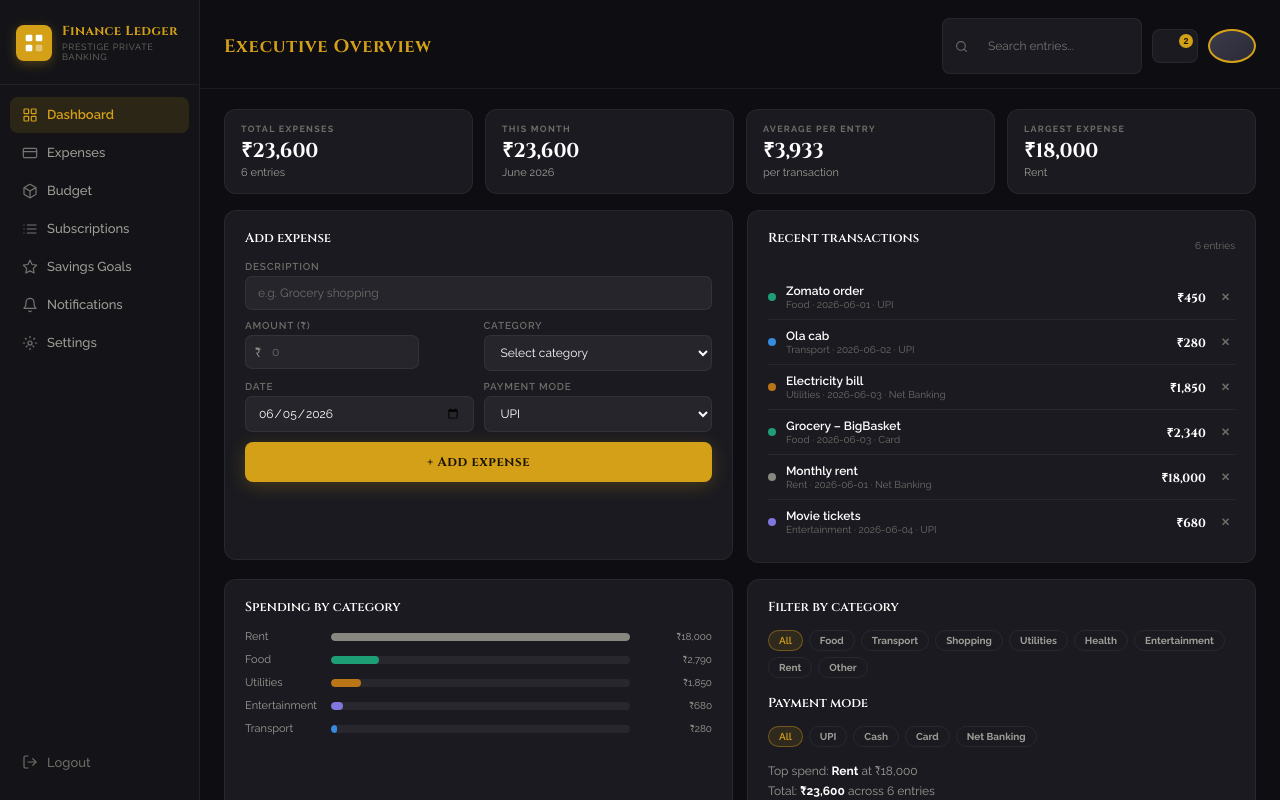
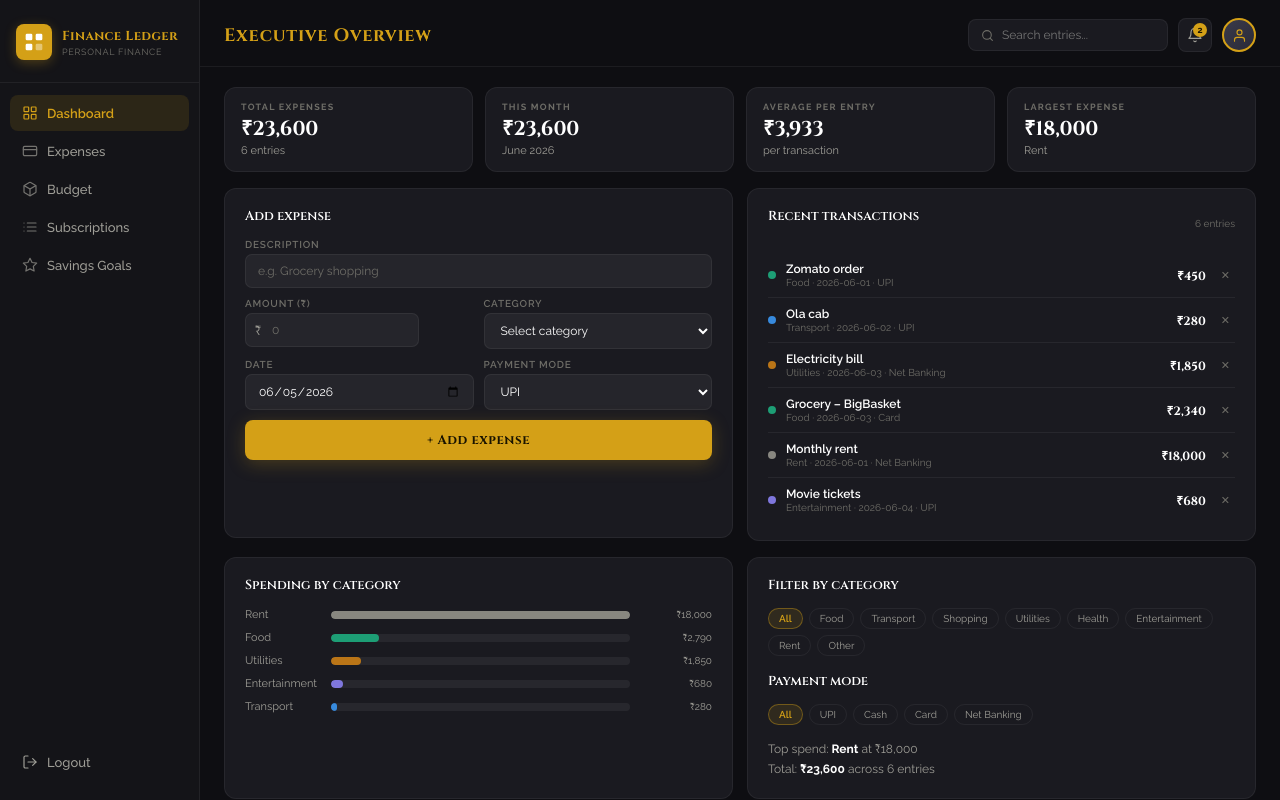
Before and after one commit to Detqel/team_novix, a Next.js app in the folder src/: page /dashboard in a window 1280 px wide. Built offline with nearby package versions, Linux system fonts and the light colour scheme.

Commit message:
Update dashboard and login UI

```diff
--- a/src/app/dashboard/page.js
+++ b/src/app/dashboard/page.js
@@ -77,7 +77,10 @@ export default function DashboardPage() {
     setTimeout(() => setToast(""), 2500);
   };
 
-  const handleLogout = () => router.push("/login"); // ✅ back to login
+  const handleLogout = () => {
+  alert("Logout clicked");
+  router.push("/login");
+};
 
   return (
     <div className="dashboard-layout">
--- a/src/app/globals.css
+++ b/src/app/globals.css
@@ -65,73 +65,63 @@ body {
 .card {
   background: #18181F;
   border: 1px solid #2a2a35;
-
   padding: 25px;
   border-radius: 18px;
-
-  box-shadow:
-    0 0 20px rgba(245,197,24,0.05);
-
+  box-shadow: 0 0 20px rgba(245,197,24,0.05);
   margin-bottom: 20px;
 }
 
-/* BUTTON */
+/* BUTTON — reset all, style via classes or inline styles */
+button {
+  background: none;
+  border: none;
+  padding: 0;
+  cursor: pointer;
+  font-family: inherit;
+  color: inherit;
+}
 
-button {
+button.btn-primary {
   background: #F5C518;
   color: black;
-
   border: none;
   padding: 12px 22px;
-
   border-radius: 10px;
-
   cursor: pointer;
   font-weight: bold;
 }
 
-/* INPUT */
-
-input {
-  background: #1e1e28;
-  border: 1px solid #2a2a35;
-
-  padding: 12px;
-  border-radius: 10px;
-
-  color: white;
+/* INPUT — reset, let components style themselves */
+input, select, textarea {
+  font-family: inherit;
+  color: inherit;
+  box-sizing: border-box;
 }
 
 /* LOGIN */
 
 .login-container {
   height: 100vh;
-
   display: flex;
   justify-content: center;
   align-items: center;
-
   background: #0b0b0f;
 }
 
 .login-box {
   width: 350px;
-
   background: #18181F;
-
   padding: 40px;
   border-radius: 20px;
+  box-shadow: 0 0 40px rgba(245,197,24,0.08);
+}
 
-  box-shadow:
-    0 0 40px rgba(245,197,24,0.08);
-}
 /* CARDS ROW */
 
 .cards {
   display: grid;
   grid-template-columns: repeat(4, 1fr);
   gap: 20px;
-
   margin-bottom: 30px;
 }
 
@@ -160,15 +150,8 @@ input {
 .fake-chart {
   height: 250px;
   border-radius: 20px;
-
   margin-top: 20px;
-
-  background:
-    linear-gradient(
-      180deg,
-      rgba(245,197,24,0.2),
-      transparent
-    );
+  background: linear-gradient(180deg, rgba(245,197,24,0.2), transparent);
 }
 
 .donut-card {
@@ -178,15 +161,11 @@ input {
 .donut {
   width: 180px;
   height: 180px;
-
   border-radius: 50%;
-
   margin: 20px auto;
-
-  background:
-    conic-gradient(
-      #F5C518 0% 60%,
-      #444 60% 85%,
-      #222 85% 100%
-    );
+  background: conic-gradient(
+    #F5C518 0% 60%,
+    #444 60% 85%,
+    #222 85% 100%
+  );
 }
--- a/src/components/Navbar.js
+++ b/src/components/Navbar.js
@@ -28,5 +28,5 @@ const s = {
     fontFamily: "'Cinzel', serif", fontSize: "18px",
     fontWeight: 700, color: "#D4A017", letterSpacing: "0.04em",
   },
-  actions: { display: "flex", alignItems: "center", gap: "10px" },
+  actions: { display: "flex", alignItems: "center", gap: "10px" ,  flexShrink: 0, },
 };
--- a/src/components/NotificationDropdown.js
+++ b/src/components/NotificationDropdown.js
@@ -88,6 +88,8 @@ const s = {
   border: "1px solid rgba(255,255,255,0.06)", display: "flex",
   alignItems: "center", justifyContent: "center",
   cursor: "pointer", position: "relative", transition: "background 0.18s",
+  flexShrink: 0,   // ← add
+  outline: "none", // ← add
 },
   badge: {
     position: "absolute", top: "4px", right: "4px",
--- a/src/components/ProfileAvatar.js
+++ b/src/components/ProfileAvatar.js
@@ -5,7 +5,8 @@ export default function ProfileAvatar() {
     <button style={s.avatarBtn} aria-label="Profile">
       <svg width="15" height="15" viewBox="0 0 24 24" fill="none"
         stroke="#D4A017" strokeWidth="1.8"
-        strokeLinecap="round" strokeLinejoin="round">
+        strokeLinecap="round" strokeLinejoin="round"
+        style={{ display: "block" }}>  {/* ← add display:block */}
         <path d="M20 21v-2a4 4 0 00-4-4H8a4 4 0 00-4 4v2"/>
         <circle cx="12" cy="7" r="4"/>
       </svg>
@@ -19,5 +20,7 @@ const s = {
     background: "linear-gradient(135deg, #3A3A4A, #2A2A38)",
     border: "2px solid #D4A017", display: "flex",
     alignItems: "center", justifyContent: "center", cursor: "pointer",
+    flexShrink: 0,           // ← add this
+    outline: "none",         // ← remove focus ring
   },
 };
--- a/src/components/SearchBar.js
+++ b/src/components/SearchBar.js
@@ -4,13 +4,13 @@ import { useState } from "react";
 export default function SearchBar({ searchValue = "", onSearch }) {
   const [query, setQuery] = useState(searchValue);
 
-  const handleSearch = (v) => {
-    setQuery(v);
-    onSearch?.(v);
+  const handleChange = (e) => {
+    setQuery(e.target.value);
+    onSearch?.(e.target.value);
   };
 
   return (
-    <div style={s.searchBox}>
+    <div style={s.wrap}>
       <svg width="13" height="13" viewBox="0 0 24 24" fill="none"
         stroke="#6E6D67" strokeWidth="2" strokeLinecap="round" strokeLinejoin="round"
         style={{ flexShrink: 0 }}>
@@ -21,20 +21,20 @@ export default function SearchBar({ searchValue = "", onSearch }) {
         type="text"
         placeholder="Search entries..."
         value={query}
-        onChange={(e) => handleSearch(e.target.value)}
-        style={s.searchInput}
+        onChange={handleChange}
+        style={s.input}
       />
     </div>
   );
 }
 
 const s = {
-  searchBox: {
+  wrap: {
     display: "flex", alignItems: "center", background: "#1A1A20",
     border: "1px solid rgba(255,255,255,0.06)", borderRadius: "8px",
     padding: "8px 12px", gap: "8px", width: "200px",
   },
-  searchInput: {
+  input: {
     background: "none", border: "none", outline: "none",
     fontFamily: "'Raleway', sans-serif", fontSize: "12px",
     color: "#C8C6BE", width: "100%",
--- a/src/components/Sidebar.js
+++ b/src/components/Sidebar.js
@@ -1,7 +1,6 @@
 "use client";
-import { useState } from "react";
 import Link from "next/link";
-import { usePathname } from "next/navigation";
+import { usePathname, useRouter } from "next/navigation";
 
 const NAV_ITEMS = [
   {
@@ -60,63 +59,47 @@ const NAV_ITEMS = [
       </svg>
     ),
   },
-  {
-    label: "Notifications",
-    href: "/notifications",
-    icon: (
-      <svg width="16" height="16" viewBox="0 0 24 24" fill="none" stroke="currentColor" strokeWidth="1.8" strokeLinecap="round" strokeLinejoin="round">
-        <path d="M18 8A6 6 0 006 8c0 7-3 9-3 9h18s-3-2-3-9"/>
-        <path d="M13.73 21a2 2 0 01-3.46 0"/>
-      </svg>
-    ),
-  },
-  {
-    label: "Settings",
-    href: "/settings",
-    icon: (
-      <svg width="16" height="16" viewBox="0 0 24 24" fill="none" stroke="currentColor" strokeWidth="1.8" strokeLinecap="round" strokeLinejoin="round">
-        <circle cx="12" cy="12" r="3"/>
-        <path d="M19.07 4.93l-1.41 1.41M4.93 4.93l1.41 1.41M12 2v2M12 20v2M2 12h2M20 12h2M17.66 17.66l-1.41-1.41M6.34 17.66l1.41-1.41"/>
-      </svg>
-    ),
-  },
 ];
 
-export default function Sidebar({ onLogout }) {
+export default function Sidebar() {
   const pathname = usePathname();
+  const router   = useRouter();
+
+  const handleLogout = () => {
+  alert("Logout clicked");
+  router.push("/login");
+};
 
   return (
-    <aside style={styles.sidebar}>
+    <aside style={s.sidebar}>
+
       {/* Brand */}
-      <div style={styles.brand}>
-        <div style={styles.brandIcon}>
+      <div style={s.brand}>
+        <div style={s.brandIcon}>
           <svg width="20" height="20" viewBox="0 0 24 24" fill="#fff">
-            <rect x="2" y="2" width="8" height="8" rx="1.5"/>
-            <rect x="14" y="2" width="8" height="8" rx="1.5"/>
-            <rect x="2" y="14" width="8" height="8" rx="1.5"/>
+            <rect x="2"  y="2"  width="8" height="8" rx="1.5"/>
+            <rect x="14" y="2"  width="8" height="8" rx="1.5"/>
+            <rect x="2"  y="14" width="8" height="8" rx="1.5"/>
             <rect x="14" y="14" width="8" height="8" rx="1.5" opacity="0.4"/>
           </svg>
         </div>
         <div>
-          <div style={styles.brandName}>Finance Ledger</div>
-          <div style={styles.brandSub}>Prestige Private Banking</div>
+          <div style={s.brandName}>Finance Ledger</div>
+          <div style={s.brandSub}>Personal Finance</div>
         </div>
       </div>
 
       {/* Nav */}
-      <nav style={styles.nav}>
+      <nav style={s.nav}>
         {NAV_ITEMS.map(({ label, href, icon }) => {
           const isActive = pathname === href || pathname?.startsWith(href + "/");
           return (
             <Link
               key={label}
               href={href}
-              style={{
-                ...styles.navItem,
-                ...(isActive ? styles.navItemActive : {}),
-              }}
+              style={{ ...s.navItem, ...(isActive ? s.navActive : {}) }}
             >
-              <span style={{ ...styles.navIcon, ...(isActive ? styles.navIconActive : {}) }}>
+              <span style={{ display: "flex", alignItems: "center", opacity: isActive ? 1 : 0.7 }}>
                 {icon}
               </span>
               {label}
@@ -126,20 +109,10 @@ export default function Sidebar({ onLogout }) {
       </nav>
 
       {/* Logout */}
-      <div style={styles.bottom}>
-        <button
-          style={styles.logoutBtn}
-          onClick={onLogout}
-          onMouseEnter={e => {
-            e.currentTarget.style.color = "#C8C6BE";
-            e.currentTarget.style.background = "rgba(212,160,23,0.08)";
-          }}
-          onMouseLeave={e => {
-            e.currentTarget.style.color = "#6E6D67";
-            e.currentTarget.style.background = "none";
-          }}
-        >
-          <svg width="16" height="16" viewBox="0 0 24 24" fill="none" stroke="currentColor" strokeWidth="1.8" strokeLinecap="round" strokeLinejoin="round">
+      <div style={s.bottom}>
+        <button style={s.logoutBtn} onClick={handleLogout}>
+          <svg width="16" height="16" viewBox="0 0 24 24" fill="none"
+            stroke="currentColor" strokeWidth="1.8" strokeLinecap="round" strokeLinejoin="round">
             <path d="M9 21H5a2 2 0 01-2-2V5a2 2 0 012-2h4"/>
             <polyline points="16 17 21 12 16 7"/>
             <line x1="21" y1="12" x2="9" y2="12"/>
@@ -147,109 +120,60 @@ export default function Sidebar({ onLogout }) {
           Logout
         </button>
       </div>
+
     </aside>
   );
 }
 
-const styles = {
+const s = {
   sidebar: {
-    width: "200px",
-    minHeight: "100vh",
-    background: "#141418",
-    display: "flex",
-    flexDirection: "column",
-    padding: "24px 0 20px",
-    flexShrink: 0,
+    width: "200px", minHeight: "100vh", background: "#141418",
+    display: "flex", flexDirection: "column",
+    padding: "24px 0 20px", flexShrink: 0,
     borderRight: "1px solid rgba(255,255,255,0.06)",
     fontFamily: "'Raleway', sans-serif",
   },
   brand: {
-    display: "flex",
-    alignItems: "center",
-    gap: "10px",
+    display: "flex", alignItems: "center", gap: "10px",
     padding: "0 16px 22px",
     borderBottom: "1px solid rgba(255,255,255,0.06)",
     marginBottom: "12px",
   },
   brandIcon: {
-    width: "36px",
-    height: "36px",
-    background: "#D4A017",
-    borderRadius: "8px",
-    display: "flex",
-    alignItems: "center",
-    justifyContent: "center",
-    flexShrink: 0,
+    width: "36px", height: "36px", background: "#D4A017",
+    borderRadius: "8px", display: "flex", alignItems: "center",
+    justifyContent: "center", flexShrink: 0,
     boxShadow: "0 3px 12px rgba(212,160,23,0.3)",
   },
   brandName: {
-    fontFamily: "'Cinzel', serif",
-    fontSize: "13px",
-    fontWeight: 700,
-    color: "#D4A017",
-    letterSpacing: "0.03em",
-    lineHeight: 1.2,
+    fontFamily: "'Cinzel', serif", fontSize: "13px",
+    fontWeight: 700, color: "#D4A017", letterSpacing: "0.03em",
   },
   brandSub: {
-    fontSize: "9px",
-    color: "#6E6D67",
-    letterSpacing: "0.08em",
-    textTransform: "uppercase",
-    marginTop: "2px",
+    fontSize: "9px", color: "#6E6D67",
+    letterSpacing: "0.08em", textTransform: "uppercase", marginTop: "2px",
   },
   nav: {
-    flex: 1,
-    display: "flex",
-    flexDirection: "column",
-    gap: "2px",
-    padding: "0 10px",
+    flex: 1, display: "flex", flexDirection: "column",
+    gap: "2px", padding: "0 10px",
   },
   navItem: {
-    display: "flex",
-    alignItems: "center",
-    gap: "9px",
-    padding: "10px 12px",
-    borderRadius: "8px",
-    fontSize: "13px",
-    fontWeight: 500,
-    color: "#9E9D96",
-    textDecoration: "none",
-    transition: "background 0.18s, color 0.18s",
-    cursor: "pointer",
+    display: "flex", alignItems: "center", gap: "9px",
+    padding: "10px 12px", borderRadius: "8px",
+    fontSize: "13px", fontWeight: 500, color: "#9E9D96",
+    textDecoration: "none", transition: "background 0.18s, color 0.18s",
   },
-  navItemActive: {
+  navActive: {
     background: "rgba(212,160,23,0.12)",
-    color: "#D4A017",
-    fontWeight: 600,
+    color: "#D4A017", fontWeight: 600,
   },
-  navIcon: {
-    display: "flex",
-    alignItems: "center",
-    opacity: 0.7,
-    flexShrink: 0,
-  },
-  navIconActive: {
-    opacity: 1,
-  },
-  bottom: {
-    padding: "0 10px",
-    marginTop: "12px",
-  },
+  bottom: { padding: "0 10px", marginTop: "12px" },
   logoutBtn: {
-    display: "flex",
-    alignItems: "center",
-    gap: "9px",
-    padding: "10px 12px",
-    borderRadius: "8px",
-    fontSize: "13px",
-    fontWeight: 500,
-    color: "#6E6D67",
-    background: "none",
-    border: "none",
-    width: "100%",
-    cursor: "pointer",
-    fontFamily: "'Raleway', sans-serif",
-    transition: "color 0.18s, background 0.18s",
-    textAlign: "left",
+    display: "flex", alignItems: "center", gap: "9px",
+    padding: "10px 12px", borderRadius: "8px",
+    fontSize: "13px", fontWeight: 500, color: "#9E9D96",
+    background: "none", border: "none", width: "100%",
+    cursor: "pointer", fontFamily: "'Raleway', sans-serif",
+    transition: "color 0.18s",
   },
 };
```
Also changed, not shown: src/app/login/page.js (+36 -40 lines). Lines whose indentation alone changed are shown as unchanged.
